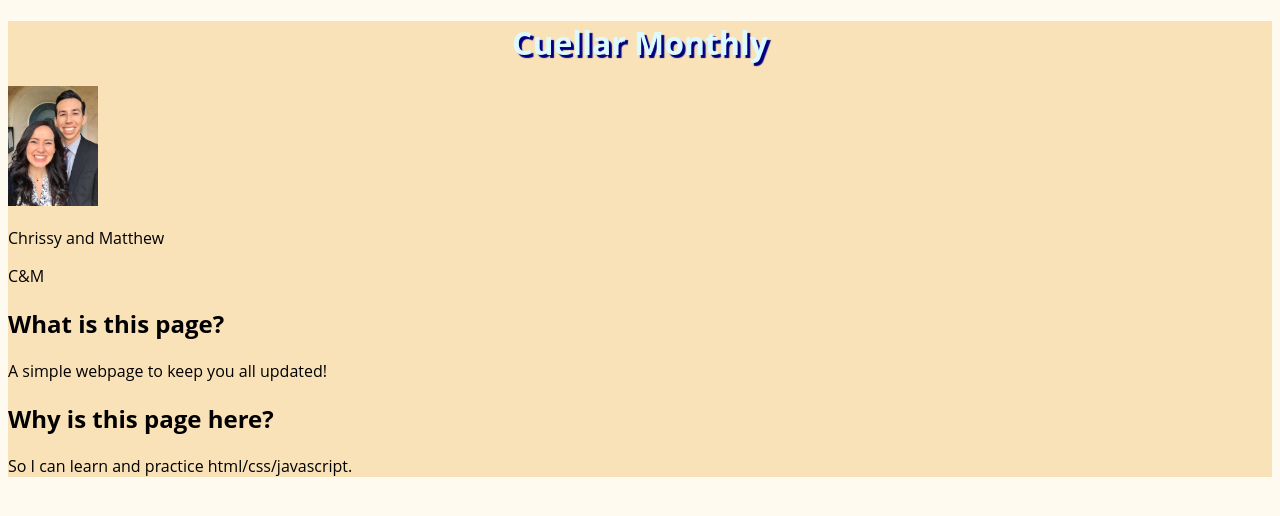
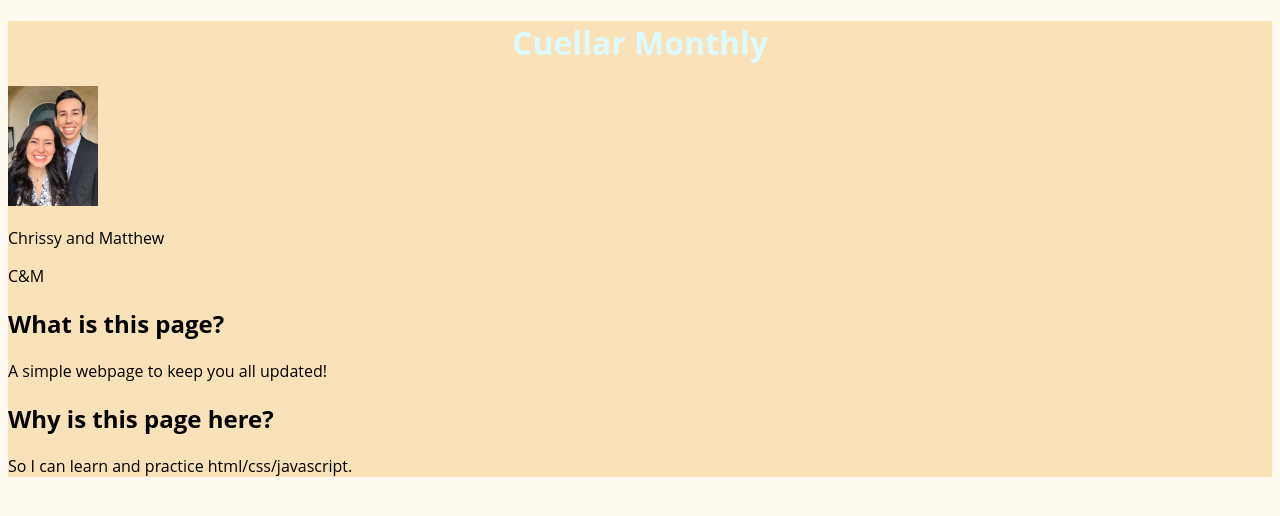
Before and after one commit to mcuellar1213/Cuellar-Monthly, a plain HTML site: page index.html in a window 1280 px wide. Drawn offline with Linux system fonts and the light colour scheme.

Commit message:
Removing shadow on h1

```diff
--- a/styles/styles.css
+++ b/styles/styles.css
@@ -6,7 +6,6 @@ html{
 h1 {
     color: #dcfaff;
     text-align: center;
-    text-shadow: 3px 3px 1px navy;
     font-weight: bold;
 }
 
```
